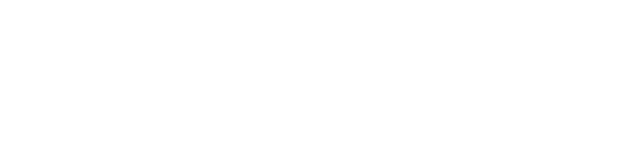
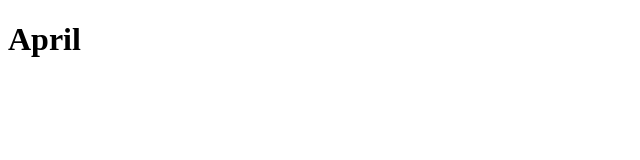
Before and after one commit to supriyakavathekar/Calendar-2023, a plain HTML site: page index.html in a window 1280 px wide. Shown: the whole page, without its empty margins (0-640 px from the left). Drawn offline with Linux system fonts and the light colour scheme.

Commit message:
set div for container , date , and month

```diff
--- a/index.html
+++ b/index.html
@@ -9,5 +9,24 @@
 </head>
 <body>
 
+ <div class="container">
+
+<div class="calendar">
+
+    <div class="month">
+
+        <div class="date">
+            <h1>April</h1>
+        </div>
+
+    </div>
+
+</div>
+
+
+
+
+
+ </div>
 </body>
 </html>
```
